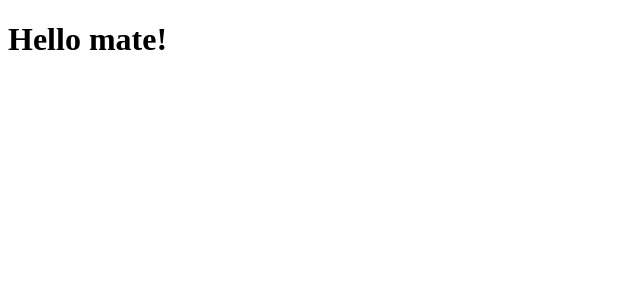
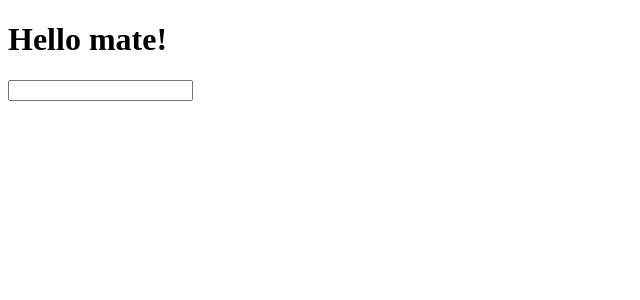
Before and after one commit to hitmaizer/inputs-components, a React (Create React App) app: page / in a window 1280 px wide. Shown: the top 300 px of the page, without its empty margins (0-640 px from the left). Built offline with nearby package versions, Linux system fonts and the light colour scheme.

Commit message:
imported styled component input

```diff
--- a/src/App.jsx
+++ b/src/App.jsx
@@ -1,13 +1,14 @@
 import React from 'react'
-
+import Input from './components/Input'
 
 
 
 export default function App() {
 
-
-
     return (
-        <h1>Hello mate!</h1>
+        <div className="page__wrapper">
+            <h1>Hello mate!</h1>
+            <Input />
+        </div>
     )
 }
```
